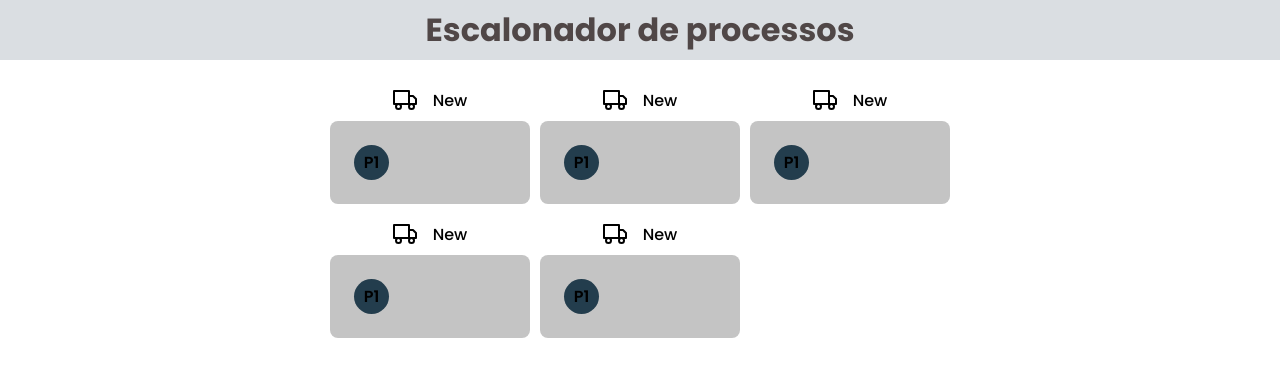
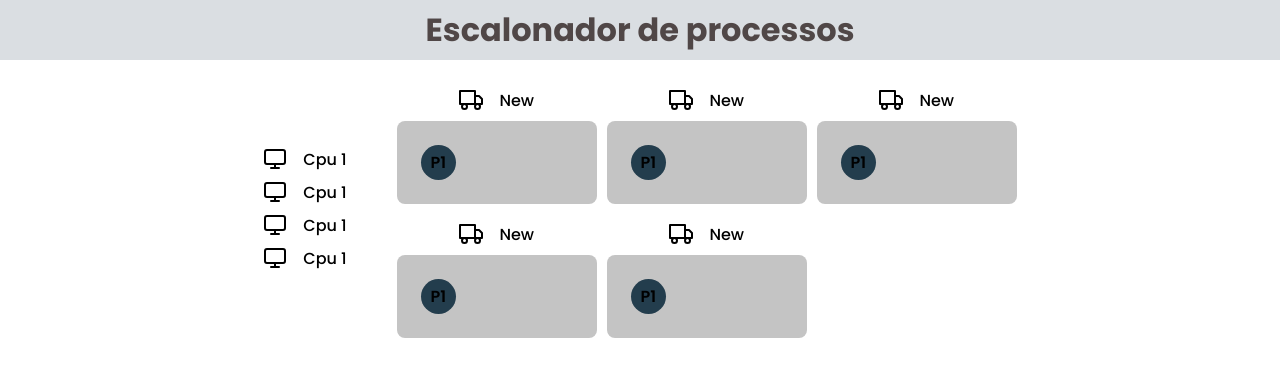
Before and after one commit to JonatasP2A/escalonador, a React (Create React App) app: page / in a window 1280 px wide. Shown: the top 376 px of the page. Built offline with nearby package versions, Linux system fonts and the light colour scheme.

Commit message:
Adicionando legendas da Cpu

```diff
--- a/src/App.js
+++ b/src/App.js
@@ -4,13 +4,20 @@ import React from "react";
 // import { PROCESS_STATE } from "./constants";
 import Header from './components/Header';
 import Box from './components/Box';
+import Cpu from './components/Cpu';
 import './styles.css';
-//oi
+
 const App = () => {
   return (
     <div>
       <Header />
       <div className='allBox'>
+        <div className ='containerCpu'>
+          <Cpu />
+          <Cpu />
+          <Cpu />
+          <Cpu />
+        </div>
         <div className='containerBox'>
           <div className='boxGrid'><Box /></div>
           <div className='boxGrid'><Box /></div>
--- a/src/components/Box/styles.css
+++ b/src/components/Box/styles.css
@@ -1,6 +1,7 @@
 div.bloco {
   display: flex;
   max-width: 290px;
+  max-height: 290px;
   flex-direction: column;
 }
 
--- a/src/components/Cpu/index.js
+++ b/src/components/Cpu/index.js
@@ -1,19 +1,13 @@
 import React from 'react';
-import './styles.css'
-import Process from '../Process/index';
-import { PROCESS_STATE } from "../../constants";
+import { FiMonitor } from 'react-icons/fi';
 
-const Cpu = props => {
+import './styles.css';
 
+const Cpu = () => {
   return (
-    <div className='cpuContainer'>
-      <p className='cpuIdentifier'>Cpu {props.id}</p>
-      <div className='processContainer'>
-        <Process
-          id={props.process}
-          stateProcess={PROCESS_STATE.RUNNING}
-        />
-      </div>
+    <div className="cpuLegend">
+      <FiMonitor size={24} color="#000" />
+      <h1 className = 'text'>Cpu 1</h1>
     </div>
   );
 }
--- a/src/components/Cpu/styles.css
+++ b/src/components/Cpu/styles.css
@@ -1,20 +1,12 @@
-.cpuContainer{
-  background-color: azure;
-  height: 100px;
-  width: 100px;
-  border-radius: 5px;
+.cpuLegend {
+  display: flex;
+  justify-content: center;
+  margin: 8px 0;
 }
-.cpuIdentifier{
-  display: flex;
-  align-items: center;
-  text-align: center;
-  font-weight: bold;
-  justify-content: center;
-  font-size: 20pt;
-  padding-bottom: 5px;
+
+.text {
+  font-size: 16px;
+  font-weight: 500;
+  color: #000;
+  margin-left: 16px;
 }
-.processContainer{
-  display: flex;
-  align-items: center;
-  justify-content: center;
-}
--- a/src/styles.css
+++ b/src/styles.css
@@ -32,3 +32,7 @@ body {
   align-items: center;
   margin-top: 20px;
 }
+
+.containerCpu{
+  margin-right: 50px;
+}
```
Also changed, not shown: src/components/Process/index.js (deleted, +0 -33 lines), src/components/Process/styles.css (deleted, +0 -24 lines).
